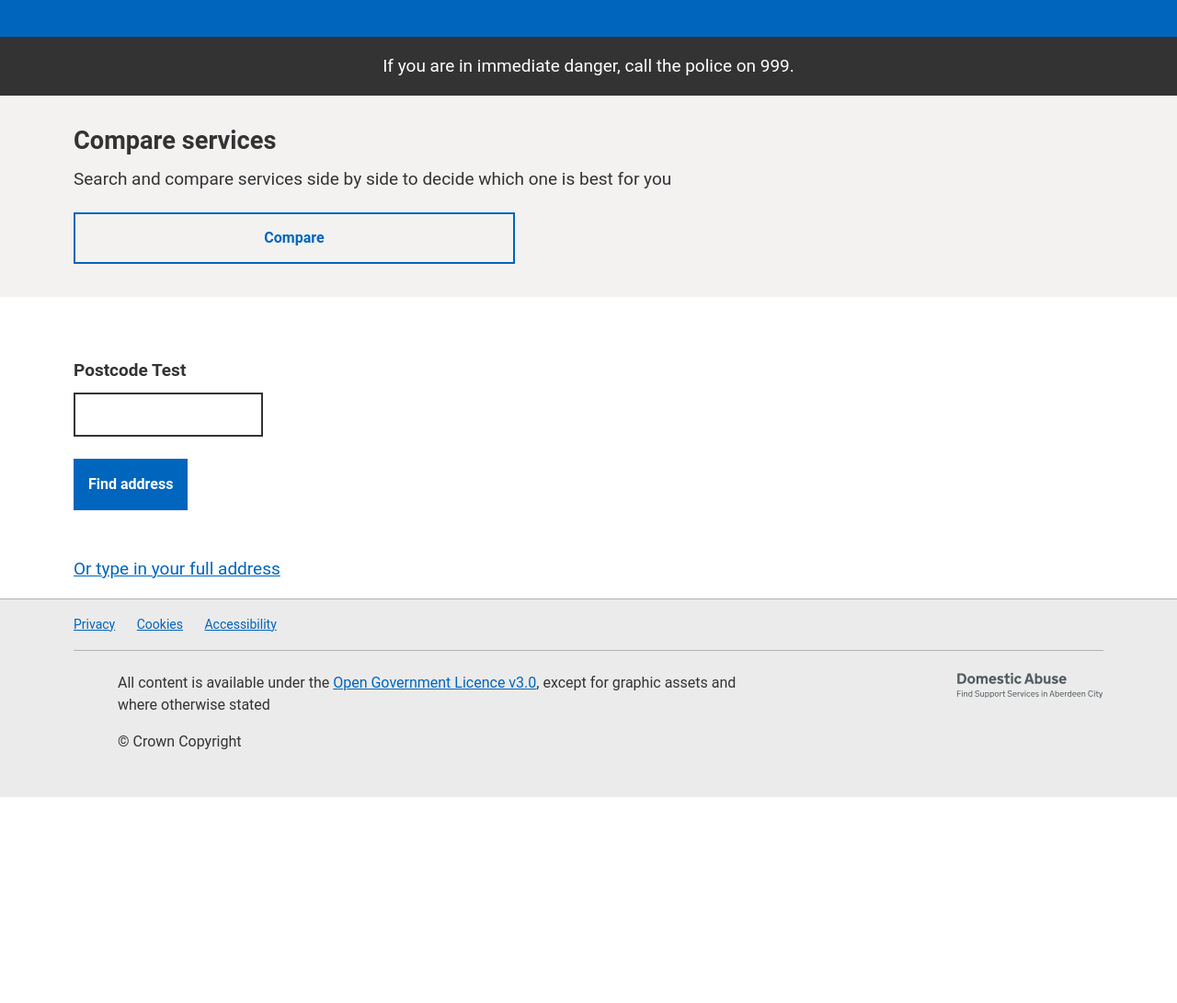
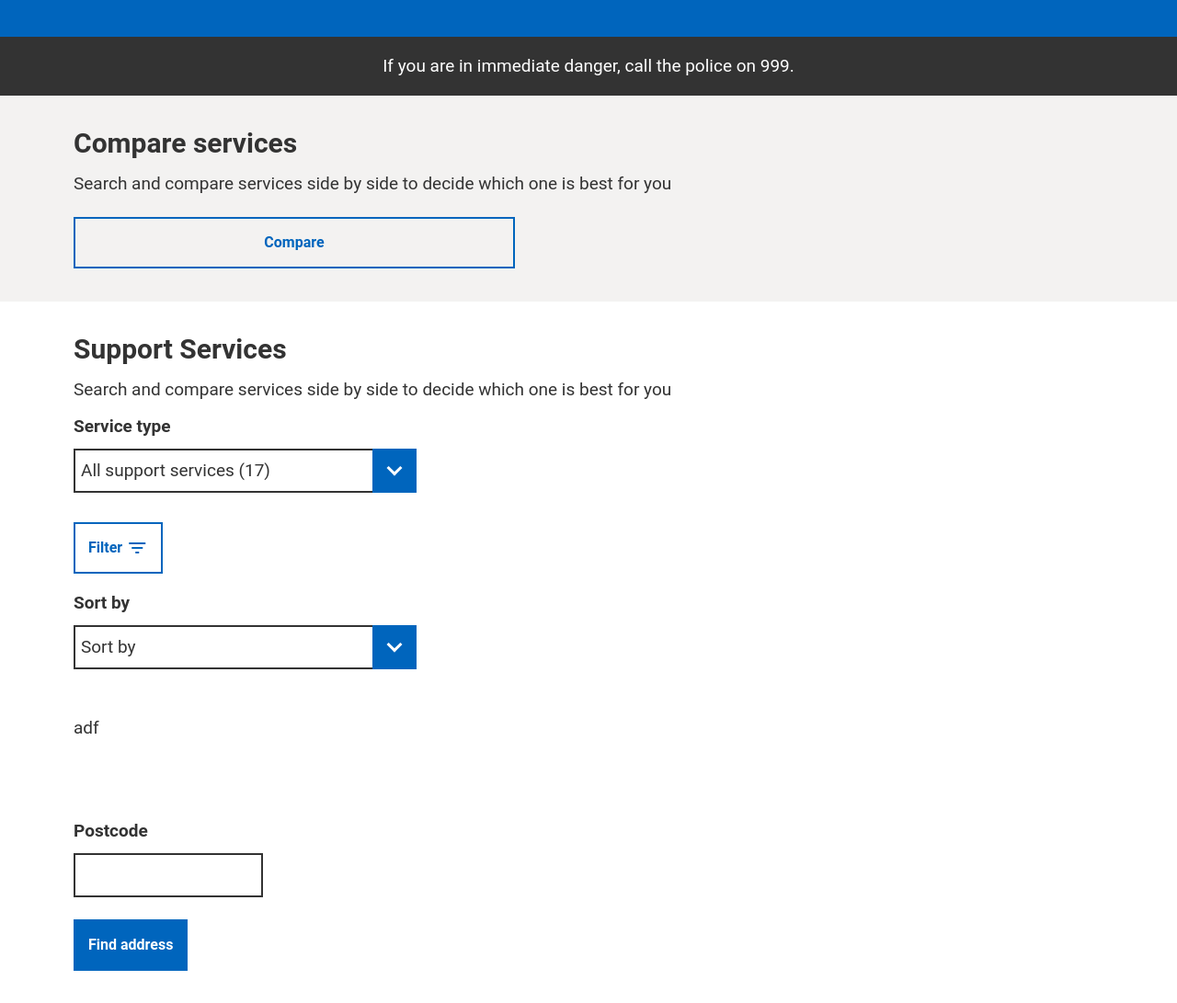
Before and after one commit to HashimChowdhary/demowebsite2.github.io, a website: page index.html in a window 1280 px wide. Shown: the part 540-1631 px from the top of the page at 92% size. Before the commit the page ends 1407 px from the top, so only its background shows below. Drawn offline with Linux system fonts and the light colour scheme.

Commit message:
new changes for desktop
added desktop changes

```diff
--- a/assets/scss/_main.scss
+++ b/assets/scss/_main.scss
@@ -67,10 +67,12 @@ $ds_bg_lightgray:#F3F2F1;
         padding: 2rem 0rem;
         .ds_title {
             margin-bottom: 0.5rem;
-            font-size: 1.7rem;
         }
         button {
             margin: 0.25rem 0px;
         }
     }
+    .ds_main {
+        padding: 2rem 0rem;
+    }
 }
--- a/index.html
+++ b/index.html
@@ -9,7 +9,7 @@
         <!-- <link rel="stylesheet" href="assets/css/style.css"> -->
         <link rel="stylesheet" href="https://fonts.googleapis.com/icon?family=Material+Icons">
 		<link rel="stylesheet" href="style.css">
-        <!-- <script src="assets/js/svgxuse.js"></script> -->
+        <script src="assets/js/svgxuse.js"></script>
         <script>
             document.documentElement.classList.add('js-enabled');
         </script>
@@ -35,7 +35,7 @@
                             <button class="ds_notification__close  js-close-notification" type="button">
                                 <span class="visually-hidden">Close this notification</span>
                                 <span class="ds_icon ds_icon--fill"><i class="material-icons" style="font-size: 35px;">close</i></span>
-                                <svg class="ds_icon  ds_icon--fill" aria-hidden="true" role="img"><use href="assets/images/icons/icons.stack.svg#close"></use></svg>
+                                <!-- <svg class="ds_icon  ds_icon--fill" aria-hidden="true" role="img"><use href="assets/images/icons/icons.stack.svg#close"></use></svg> -->
                             </button>
                         </div>
                     </div>
@@ -59,7 +59,7 @@
                                     <span class="ds_icon  ds_site-header__control-icon" aria-hidden="true" role="img"><i class="material-icons">menu</i></span>
                                     <span class="ds_icon  ds_site-header__control-icon  ds_site-header__control-icon--active-icon" aria-hidden="true" role="img"><i class="material-icons">close</i></span>
                                     <svg class="ds_icon  ds_site-header__control-icon" aria-hidden="true" role="img"><use href="assets/images/icons/icons.stack.svg#menu"></use></svg>
-                                    <svg class="ds_icon  ds_site-header__control-icon  ds_site-header__control-icon--active-icon" aria-hidden="true" role="img"><use href="assets/images/icons/icons.stack.svg#close"></use></svg>
+                                    <!-- <svg class="ds_icon  ds_site-header__control-icon  ds_site-header__control-icon--active-icon" aria-hidden="true" role="img"><use href="assets/images/icons/icons.stack.svg#close"></use></svg> -->
                                 </label>
                             </div>
 
@@ -99,7 +99,7 @@
                                         <button type="submit" class="ds_button  js-site-search-button">
                                             <span class="visually-hidden">Search</span>
                                             <span class="ds_icon"><i class="material-icons" style="font-size: 35px;">search</i></span>
-                                            <svg class="ds_icon" aria-hidden="true" role="img"><use href="assets/images/icons/icons.stack.svg#search"></use></svg>
+                                            <!-- <svg class="ds_icon" aria-hidden="true" role="img"><use href="assets/images/icons/icons.stack.svg#search"></use></svg> -->
                                         </button>
                                     </div>
                                 </form>
@@ -155,7 +155,7 @@
                 <div class="ds_bg_lightgray">
                     <div class="ds_wrapper">
                         <div class="">
-                            <h1 class="ds_title">Compare services</h1>
+                            <h2 class="ds_title">Compare services</h2>
                             <p>Search and compare services side by side to decide which one is best for you</p>
                             <button class="ds_button  ds_button--secondary ds_button--max">Compare</button>
                         </div>
@@ -164,6 +164,48 @@
 
                 </div>
                 <div class="ds_wrapper">
+                    <main class="ds_main">
+                        <div class="">
+                            <h2 class="ds_title ds_!_margin-bottom--1">Support Services</h2>
+                            <p class="ds_!_margin-bottom--1">Search and compare services side by side to decide which one is best for you</p>
+                            <!-- <button class="ds_button  ds_button--secondary ds_button--max">Compare</button> -->
+                        </div>
+                        <div>
+                            <div>
+                                <label class="ds_label" for="component">Service type</label>
+                                <div class="ds_select-wrapper  ds_input--fluid-one-third ds_!_margin-bottom--2">
+                                    <select class="ds_select" id="component">
+                                        <option>All support services (17)</option>
+                                        <option>Accordion</option>
+                                        <option>Breadcrumbs</option>
+                                        <option>Button</option>
+                                    </select>
+                                    <span class="ds_select-arrow" aria-hidden="true"></span>
+                                </div>
+                            </div>
+                            <div>
+                                <button class="ds_button  ds_button--secondary ds_!_margin-bottom--2 ds_!_margin-top--2">Filter <span class="ds_icon- "><i class="material-icons" style="vertical-align: bottom;">filter_list</i></span></button>
+                            </div>
+                            <div>
+                                <label class="ds_label" for="component">Sort by</label>
+                                <div class="ds_select-wrapper  ds_input--fluid-one-third ds_!_margin-bottom--2">
+                                    <select class="ds_select" id="component">
+                                        <option>Sort by</option>
+                                        <option>Accordion</option>
+                                        <option>Breadcrumbs</option>
+                                        <option>Button</option>
+                                    </select>
+                                    <span class="ds_select-arrow" aria-hidden="true"></span>
+                                </div>
+                            </div>
+
+                        </div>
+
+                    </main>
+
+                    <main class="ds_layout">
+                        <p>adf</p>
+                    </main>
                 <!--
                     Main content
                 -->
@@ -190,7 +232,7 @@
                              <fieldset>
                                 <div class="ds_question">
                                     <label class="ds_label" for="address-postcode">
-                                        Postcode Test
+                                        Postcode
                                     </label>
                                     <input class="ds_input  ds_input--fixed-10" type="text" name="address-postcode" id="address-postcode" autocomplete="postal-code" />
                                 </div>
```
Also changed, not shown: assets/css/style.css, 1 other file.
